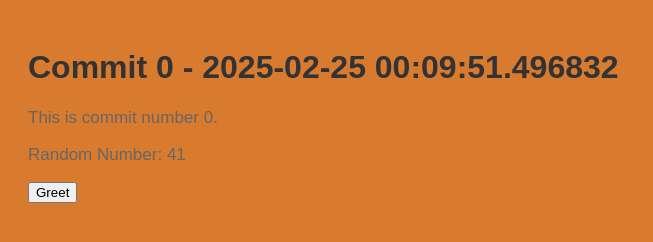
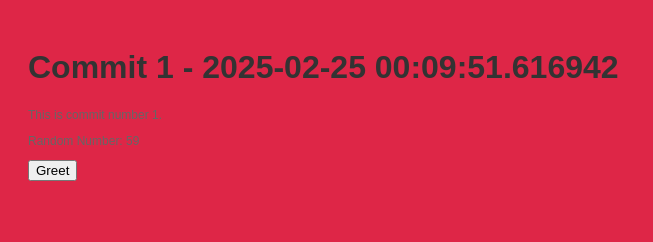
Before and after one commit to polishflits/autogen-repo-20250225000949, a plain HTML site: page index.html in a window 1280 px wide. Shown: the whole page, without its empty margins (0-653 px from the left). Drawn offline with Linux system fonts and the light colour scheme.

Commit message:
📝 Auto commit 1 with HTML, CSS, and JS

```diff
--- a/index.html
+++ b/index.html
@@ -2,13 +2,13 @@
     <!DOCTYPE html>
     <html>
     <head>
-        <title>Commit 0 - 2025-02-25 00:09:51.496832</title>
+        <title>Commit 1 - 2025-02-25 00:09:51.616942</title>
         <link rel="stylesheet" href="style.css">
     </head>
     <body>
-        <h1>Commit 0 - 2025-02-25 00:09:51.496832</h1>
-        <p>This is commit number 0.</p>
-        <p>Random Number: 41</p>
+        <h1>Commit 1 - 2025-02-25 00:09:51.616942</h1>
+        <p>This is commit number 1.</p>
+        <p>Random Number: 59</p>
         <button onclick="greet()">Greet</button>
         <script src="script.js"></script>
     </body>
--- a/script.js
+++ b/script.js
@@ -2,4 +2,4 @@
     function greet() {
         alert('Hello from commit ' + commitNumber + '!');
     }
-    var commitNumber = 0;
+    var commitNumber = 1;
--- a/style.css
+++ b/style.css
@@ -1,7 +1,7 @@
 
     body {
         font-family: Arial, sans-serif;
-        background-color: #d97b2f;
+        background-color: #de2647;
         padding: 20px;
     }
     h1 {
@@ -9,5 +9,5 @@
     }
     p {
         color: #666;
-        font-size: 17px;
+        font-size: 12px;
     }
```
